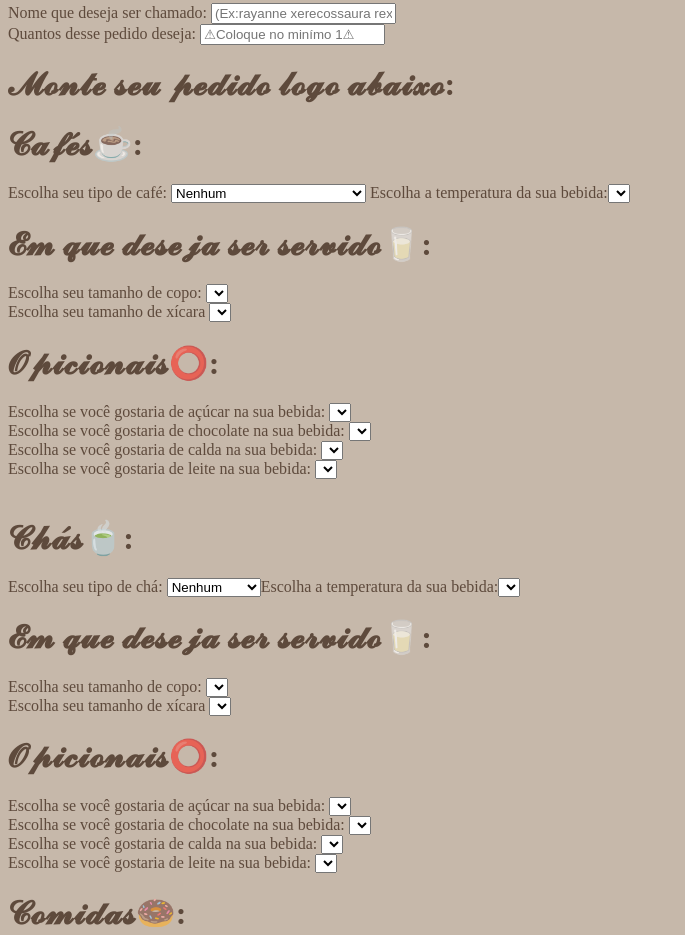
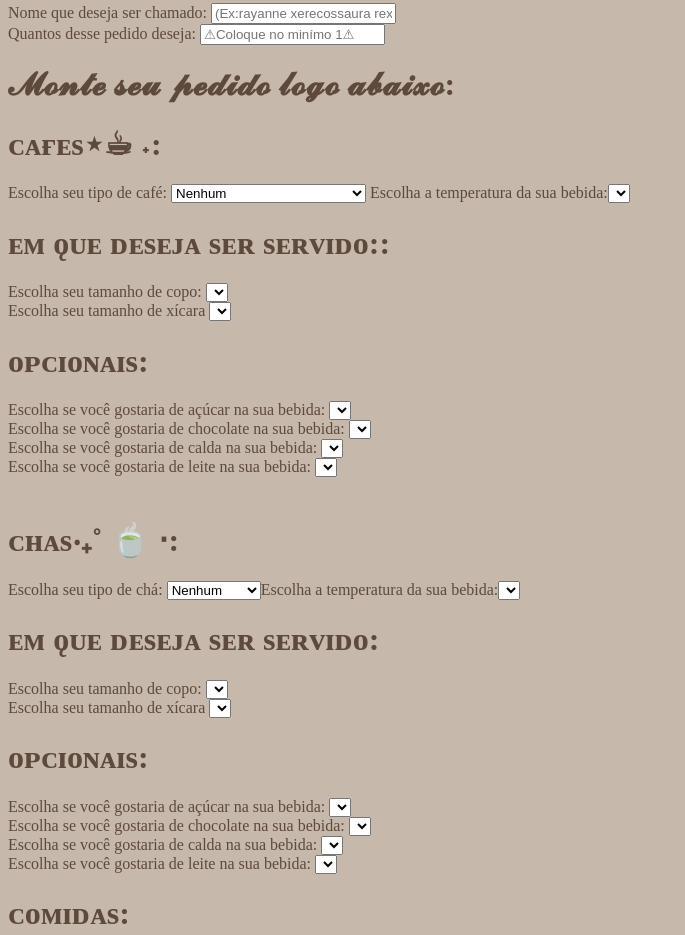
Before and after one commit to eckhadrtlorenzo/cafe, a plain HTML site: page index.html in a window 1280 px wide. Shown: the part 216-1151 px from the top of the page, without its empty margins (0-685 px from the left). Drawn offline with Linux system fonts and the light colour scheme.

Commit message:
Add files via upload

```diff
--- a/index.html
+++ b/index.html
@@ -23,12 +23,12 @@
 
     <h1>𝓜𝓸𝓷𝓽𝓮 𝓼𝓮𝓾 𝓹𝓮𝓭𝓲𝓭𝓸 𝓵𝓸𝓰𝓸 𝓪𝓫𝓪𝓲𝔁𝓸:</h1>
 <!--cafe-->
-<h1>𝓒𝓪𝓯𝓮́𝓼☕:</h1>
+<h1>ᴄᴀғᴇs⋆☕︎ ˖:</h1>
      <label> Escolha seu tipo de café:
       <select id="Cafe"></select> Escolha a temperatura da sua bebida:<select id="temperatura"></select>
      </label>
     <br>
-    <h1>𝓔𝓶 𝓺𝓾𝓮 𝓭𝓮𝓼𝓮𝓳𝓪 𝓼𝓮𝓻 𝓼𝓮𝓻𝓿𝓲𝓭𝓸🥛:</h1>
+    <h1>ᴇᴍ ǫᴜᴇ ᴅᴇsᴇᴊᴀ sᴇʀ sᴇʀᴠɪᴅᴏ::</h1>
 
     <label> Escolha seu tamanho de copo:
       <select id="Copos_cafe"></select>
@@ -40,7 +40,7 @@
      </label>
     <br>
 
-   <h1>𝓞𝓹𝓲𝓬𝓲𝓸𝓷𝓪𝓲𝓼⭕:</h1>
+   <h1>ᴏᴘᴄɪᴏɴᴀɪs:</h1>
 
     <label> Escolha se você gostaria de açúcar na sua bebida:
       <select id="acucar_cafe"></select>
@@ -66,12 +66,12 @@
 
    <br>
   <!--cha-->
-<h1>𝓒𝓱𝓪́𝓼🍵:</h1>
+<h1>ᴄʜᴀs‧₊˚ 🍵 ⋅:</h1>
     <label> Escolha seu tipo de chá:
       <select id="Chas"></select>Escolha a temperatura da sua bebida:<select id="temperatura_cha"></select>
      </label>
     <br>
-    <h1>𝓔𝓶 𝓺𝓾𝓮 𝓭𝓮𝓼𝓮𝓳𝓪 𝓼𝓮𝓻 𝓼𝓮𝓻𝓿𝓲𝓭𝓸🥛:</h1>
+    <h1>ᴇᴍ ǫᴜᴇ ᴅᴇsᴇᴊᴀ sᴇʀ sᴇʀᴠɪᴅᴏ:</h1>
 
     <label> Escolha seu tamanho de copo:
       <select id="Copos_cha"></select>
@@ -83,7 +83,7 @@
      </label>
     <br>
 
-   <h1>𝓞𝓹𝓲𝓬𝓲𝓸𝓷𝓪𝓲𝓼⭕:</h1>
+   <h1>ᴏᴘᴄɪᴏɴᴀɪs:</h1>
 
     <label> Escolha se você gostaria de açúcar na sua bebida:
       <select id="acucar_cha"></select>
@@ -108,7 +108,7 @@
 
 
 
-  <h1>𝓒𝓸𝓶𝓲𝓭𝓪𝓼🍩:</h1>
+  <h1>ᴄᴏᴍɪᴅᴀs:</h1>
    <label> Escolha se você gostaria de alguma comida salgada:
     <select id="donuts_S"></select>
    </label>
```
